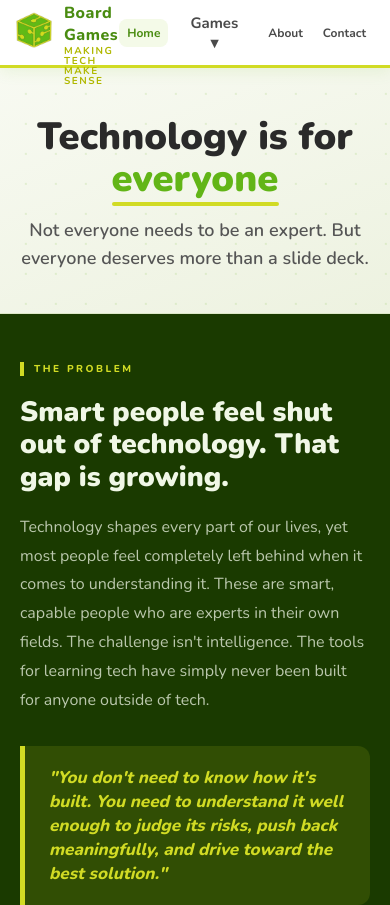
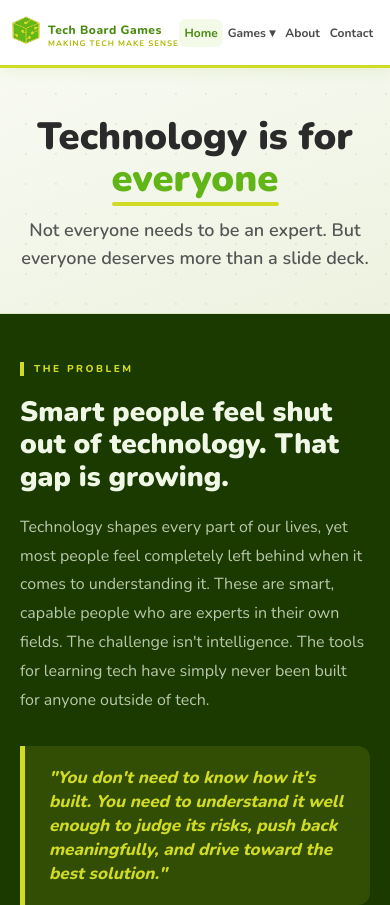
Before and after one commit to mnovack8/techgames, a website: page index.html in a window 390 px wide. Shown: the top 905 px of the page. Drawn offline with nearby package versions, Linux system fonts and the light colour scheme.

Commit message:
Mobile UI edits

```diff
--- a/index.html
+++ b/index.html
@@ -86,6 +86,7 @@ nav a.nav-cta:hover { background: #f4fae8; color: #4a8c11; }
   font-size: 15px; font-weight: 700; color: #4a4a4a;
   background: none; border: none; padding: 8px 18px;
   border-radius: 8px; cursor: pointer; font-family: inherit;
+  line-height: inherit; display: flex; align-items: center;
   transition: background 0.15s, color 0.15s;
 }
 .nav-dropdown-trigger.open { background: #f4fae8; color: #4a8c11; }
@@ -106,8 +107,14 @@ nav a.nav-cta:hover { background: #f4fae8; color: #4a8c11; }
 .nav-dropdown-menu a:hover,
 .nav-dropdown-menu a.active { background: #f4fae8; color: #4a8c11; }
 @media (max-width: 600px) {
-  header { padding: 0 16px; }
-  nav a { padding: 6px 8px; font-size: 12px; }
+  header { padding: 0 12px; }
+  .header-logo { gap: 8px; }
+  .header-logo .logo-mark img { width: 28px; height: 28px; }
+  .header-logo .logo-text { font-size: 12px; }
+  .header-logo .logo-sub { font-size: 8px; letter-spacing: 1px; }
+  nav { gap: 0; }
+  nav a { padding: 6px 5px; font-size: 12px; }
+  .nav-dropdown-trigger { padding: 6px 5px; font-size: 12px; }
 }
 
 /* ===== ANIMATIONS ===== */
```
